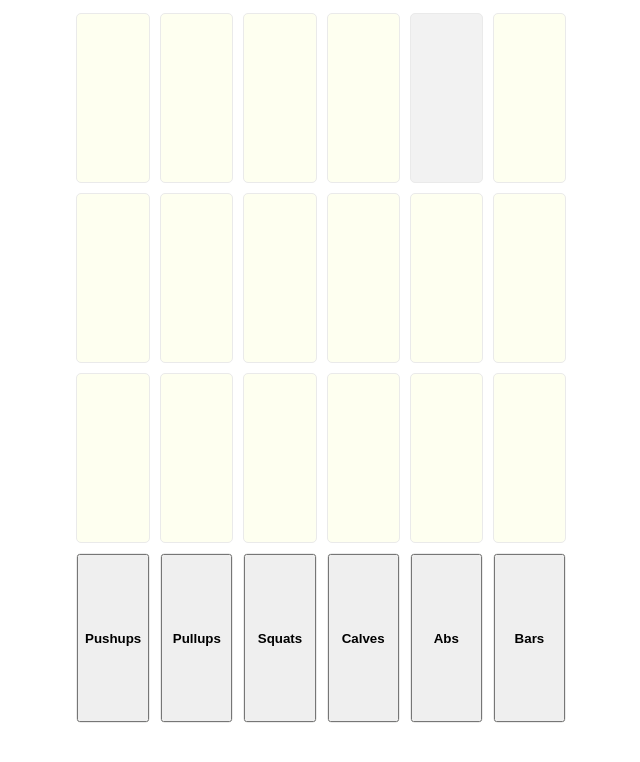
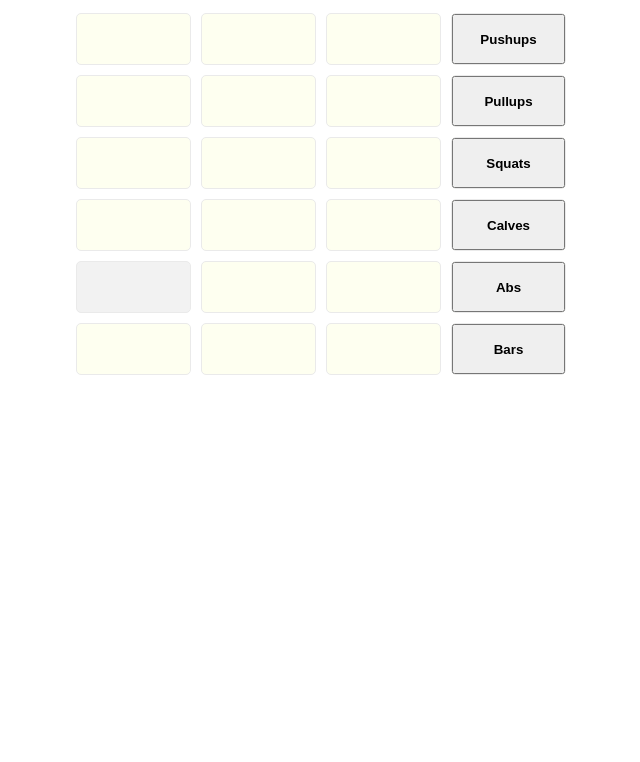
Before and after one commit to Mosquid/training, a plain HTML site: page index.html in a window 1280 px wide. Shown: the whole page, without its empty margins (319-959 px from the left). Drawn offline with Linux system fonts and the light colour scheme.

Commit message:
ux fixed

```diff
--- a/index.html
+++ b/index.html
@@ -11,12 +11,12 @@
 			max-width: 500px;
 			height: 90vh;
 			margin: 0 auto;
-			display: flex;
+			/* display: flex; */
 		}
 		.data-row {
 			flex: 1;
 			display: flex;
-			flex-direction: column-reverse;
+			flex-direction: row-reverse;
 		}
 		.data-cell {
 			margin: 5px;
@@ -74,8 +74,8 @@
 
 		function actionButton(type) {
 			const el = document.createElement('button')
+
 			el.textContent = type
-
 			el.addEventListener('click', action.bind(el, type))
 
 			return el
```
